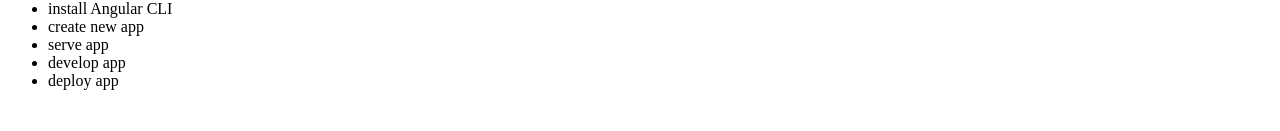
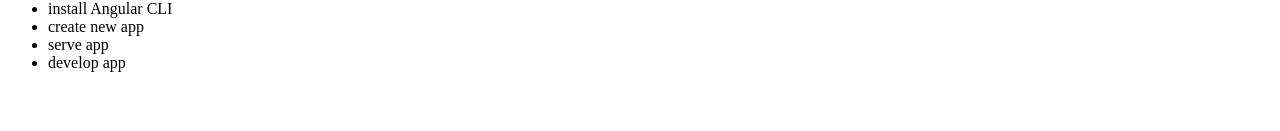
Before and after one commit to Kcils360/AngularTodo, an Angular app in the folder todo-list/: page / in a window 1280 px wide. Shown: the part 169-300 px from the top of the page. Built offline with nearby package versions, Linux system fonts and the light colour scheme.

Commit message:
completed module 11, added Todo interface

```diff
--- a/todo-list/src/app/app.component.ts
+++ b/todo-list/src/app/app.component.ts
@@ -1,4 +1,5 @@
 import { Component } from '@angular/core';
+import { TodoItem } from '../app/interfaces/todo-item';
 
 @Component({
   selector: 'app-root',
@@ -9,7 +10,7 @@
 
 <ul>
   <li *ngFor="let todoItem of todoList">
-    {{todoItem.title}}
+    <app-todo-item [item]="todoItem"></app-todo-item>
   </li>
 </ul>
 `,
@@ -17,12 +18,12 @@
 })
 export class AppComponent {
   title = 'Over-Engineered eXtraBaller ToDo Application Software Website';
-  todoList = [
+  todoList: TodoItem[] = [
     {title: 'install NodeJS'},
     {title: 'install Angular CLI'},
     {title: 'create new app'},
     {title: 'serve app'},
     {title: 'develop app'},
-    {title: 'deploy app'},
+
   ];
 }
--- a/todo-list/src/app/app.module.ts
+++ b/todo-list/src/app/app.module.ts
@@ -3,11 +3,13 @@
 
 import { AppComponent } from './app.component';
 import { InputButtonUnitComponent } from './input-button-unit/input-button-unit.component';
+import { TodoItemComponent } from './todo-item/todo-item.component';
 
 @NgModule({
   declarations: [
     AppComponent,
-    InputButtonUnitComponent
+    InputButtonUnitComponent,
+    TodoItemComponent
   ],
   imports: [
     BrowserModule
--- /dev/null
+++ b/todo-list/src/app/interfaces/todo-item.ts
@@ -0,0 +1,4 @@
+export interface TodoItem {
+    title: string;
+    completed?: boolean;
+}
--- /dev/null
+++ b/todo-list/src/app/todo-item/todo-item.component.ts
@@ -0,0 +1,20 @@
+import { Component, Input, OnInit } from '@angular/core';
+import { TodoItem } from '../interfaces/todo-item';
+
+@Component({
+  selector: 'app-todo-item',
+  template: `
+    {{ item.title }}
+  `,
+  styleUrls: ['./todo-item.component.css']
+})
+export class TodoItemComponent implements OnInit {
+
+  @Input() item: TodoItem;
+
+  constructor() { }
+
+  ngOnInit(): void {
+  }
+
+}
```
Also changed, not shown: todo-list/src/app/todo-item/todo-item.component.css (added), 1 other file (tests, documents, lock files or other folders).
